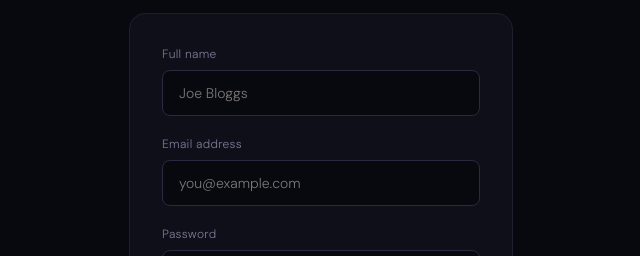
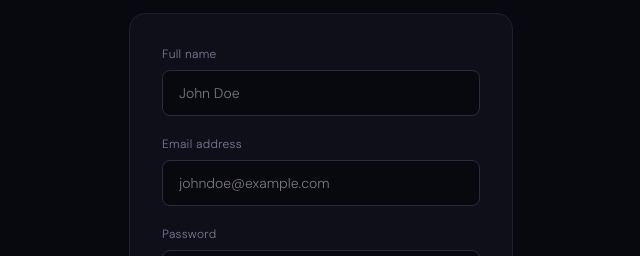
Before and after one commit to jonathanwhittaker93-design/AI-Resume-Analyzer, a Next.js app in the folder frontend/: page /auth in a window 1280 px wide. Both pictures are taken after a click on the button "Sign up". Shown: the part 223-479 px from the top of the page, without its empty margins (319-959 px from the left). Built offline with nearby package versions, Linux system fonts and the light colour scheme; no server answers.

Commit message:
fix: back to sign in clears confirmation state

```diff
--- a/frontend/app/auth/page.tsx
+++ b/frontend/app/auth/page.tsx
@@ -79,7 +79,7 @@ function AuthPageInner() {
           </div>
 
           <button
-            onClick={() => router.replace("/auth")}
+            onClick={() => { setAwaitingConfirmation(false); setConfirmedEmail(""); router.replace("/auth"); }}
             className="mt-6 bg-transparent border-none cursor-pointer text-sm transition-colors"
             style={{color:"var(--gold)"}}
             onMouseEnter={e => (e.currentTarget.style.color = "var(--gold-light)")}
@@ -121,7 +121,7 @@ function AuthPageInner() {
                   type="text"
                   value={fullName}
                   onChange={(e) => setFullName(e.target.value)}
-                  placeholder="Joe Bloggs"
+                  placeholder="John Doe"
                   className="w-full rounded-lg px-4 py-3 text-sm outline-none transition-colors"
                   style={{background:"var(--bg)", border:"1px solid var(--border-light)", color:"var(--text)"}}
                 />
@@ -135,7 +135,7 @@ function AuthPageInner() {
                 value={email}
                 onChange={(e) => setEmail(e.target.value)}
                 required
-                placeholder="you@example.com"
+                placeholder="johndoe@example.com"
                 className="w-full rounded-lg px-4 py-3 text-sm outline-none transition-colors"
                 style={{background:"var(--bg)", border:"1px solid var(--border-light)", color:"var(--text)"}}
               />
```
